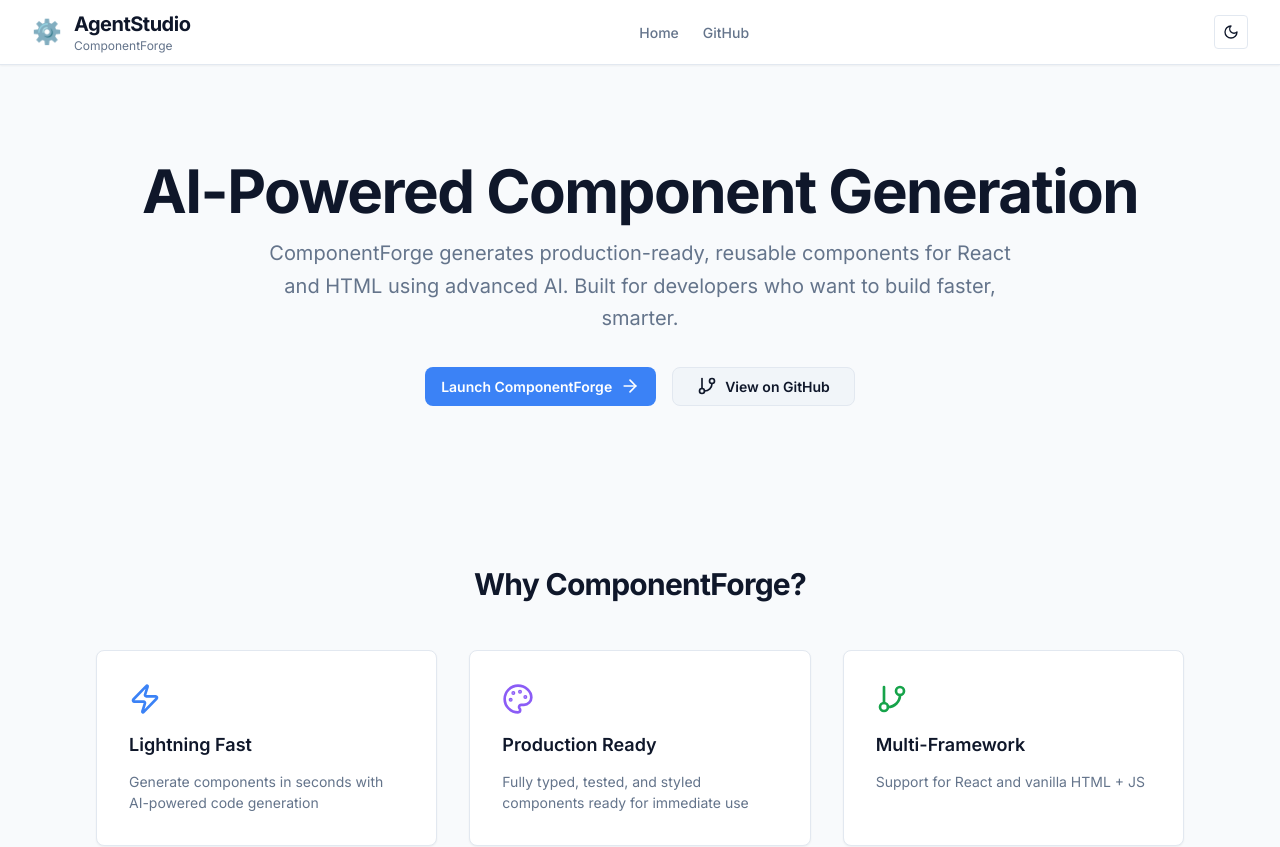
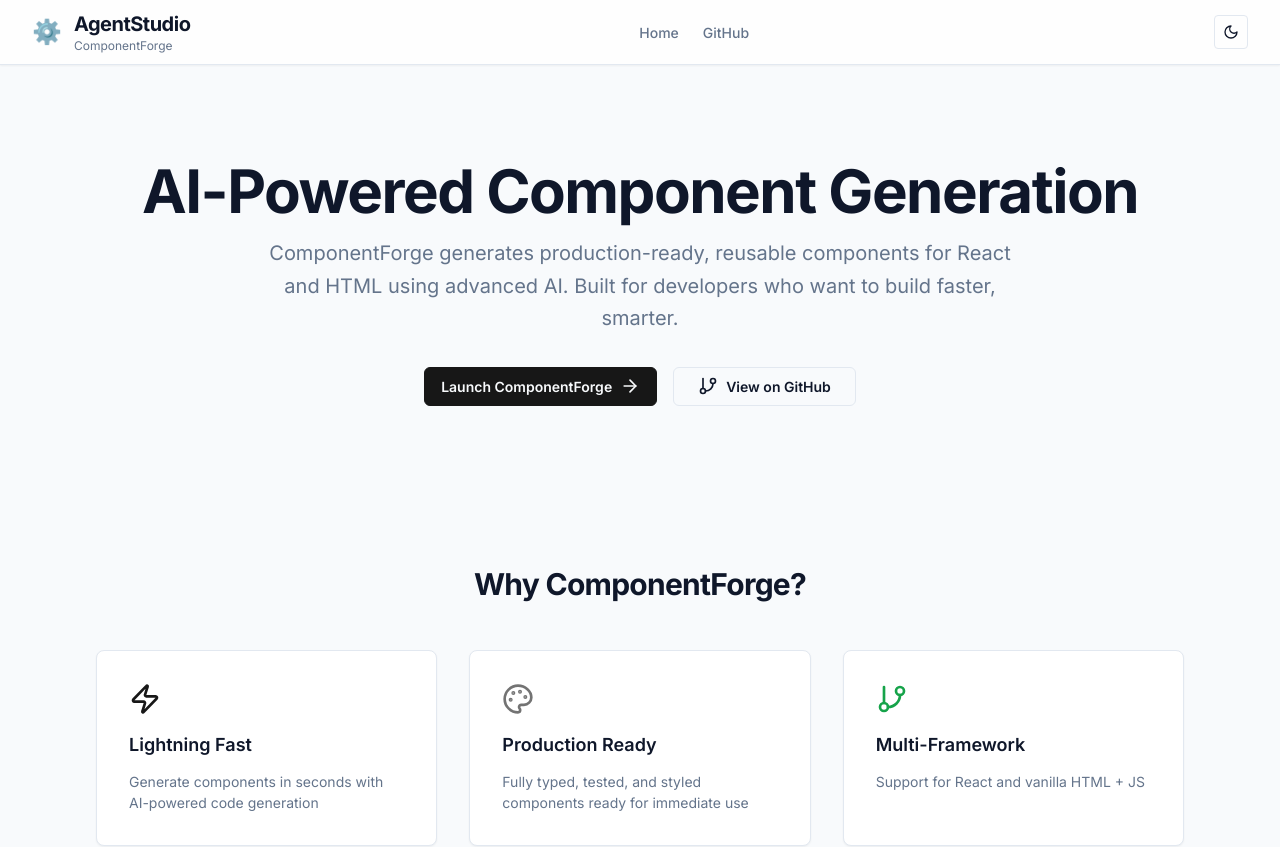
Before and after one commit to sumit-ingole/agent-studio, a Next.js app in the folder apps/component-forge/: page / in a window 1280 px wide. Shown: the top 847 px of the page. Built offline with nearby package versions, Linux system fonts and the light colour scheme.

Commit message:
fixing light/dark theme background issue

```diff
--- a/apps/component-forge/app/globals.css
+++ b/apps/component-forge/app/globals.css
@@ -8,9 +8,11 @@
   --font-inter: 'Inter', sans-serif;
   --font-fira-code: 'Fira Code', monospace;
   /* Design tokens (light mode) */
-  --color-primary: #3b82f6;
-  --color-secondary: #8b5cf6;
-  --color-accent: #ec4899;
+  --color-primary: #171717;
+  --color-primary-hover: #373737;
+  --color-primary-soft: #f0f0f0;
+  --color-secondary: #737373;
+  --color-accent: #525252;
   --color-bg: #f8fafc;
   --color-surface: #ffffff;
   --color-panel: #f1f5f9;
@@ -30,12 +32,15 @@
 
 /* Dark mode token overrides */
 html.dark {
+  --color-primary: #f5f5f5;
+  --color-primary-hover: #d4d4d4;
+  --color-primary-soft: #262626;
   --color-bg: #020617;
   --color-surface: #0b1220;
   --color-panel: #071022;
   --color-text: #e6eef8;
   --color-muted: #94a3b8;
-  --color-border: #1f2937;
+  --color-border: #2f2f2f;
   --color-success: #22c55e;
   --color-error: #f87171;
 }
@@ -130,10 +135,10 @@ html.dark {
   }
 
   .header-bg {
-    background-color: rgba(255, 255, 255, 0.95);
+    background-color: color-mix(in srgb, var(--color-surface) 94%, var(--color-primary-soft));
   }
   html.dark .header-bg {
-    background-color: rgba(11, 18, 32, 0.95);
+    background-color: color-mix(in srgb, var(--color-surface) 94%, var(--color-primary-soft));
   }
 
   .panel-border {
@@ -156,6 +161,12 @@ html.dark {
     @apply transition-colors duration-200;
   }
 
+  input,
+  select,
+  textarea {
+    accent-color: var(--color-primary);
+  }
+
   code {
     @apply font-mono text-sm;
   }
@@ -163,22 +174,39 @@ html.dark {
 
 @layer components {
   .btn-primary {
-    @apply px-4 py-2 text-white rounded-lg disabled:opacity-50 disabled:cursor-not-allowed font-semibold transition-colors inline-flex items-center justify-center;
+    @apply px-4 py-2 rounded-md disabled:opacity-50 disabled:cursor-not-allowed font-semibold transition-colors inline-flex items-center justify-center;
     background-color: var(--color-primary);
-    min-width: 140px;
+    color: var(--color-bg);
+    border: 1px solid var(--color-primary);
+    border-radius: 6px;
+  }
+
+  .btn-primary:hover:not(:disabled) {
+    background-color: var(--color-primary-hover);
   }
 
   .btn-secondary {
-    @apply px-6 py-2 rounded-lg disabled:opacity-50 disabled:cursor-not-allowed font-semibold transition-colors;
-    background-color: var(--color-panel);
+    @apply px-6 py-2 rounded-md disabled:opacity-50 disabled:cursor-not-allowed font-semibold transition-colors inline-flex items-center justify-center;
+    background-color: transparent;
     color: var(--color-text);
     border: 1px solid var(--color-border);
+    border-radius: 6px;
+  }
+
+  .btn-secondary:hover:not(:disabled) {
+    background-color: var(--color-primary-soft);
+    border-color: var(--color-text);
   }
 
   .btn-ghost {
-    @apply px-4 py-2 rounded-lg transition-colors;
+    @apply px-4 py-2 rounded-md transition-colors inline-flex items-center justify-center;
     color: var(--color-text);
     background-color: transparent;
+    border-radius: 6px;
+  }
+
+  .btn-ghost:hover {
+    background-color: var(--color-primary-soft);
   }
 
   .card {
@@ -188,15 +216,22 @@ html.dark {
   }
 
   .input-base {
-    @apply w-full px-4 py-2 rounded-lg focus:outline-none focus:ring-2 focus:ring-blue-500 focus:border-transparent;
+    @apply w-full px-4 py-2 rounded-md focus:outline-none focus:ring-2 focus:border-transparent;
     background-color: var(--color-surface);
     color: var(--color-text);
     border: 1px solid var(--color-border);
     placeholder-color: var(--color-muted);
+    accent-color: var(--color-primary);
+  }
+
+  .input-base:focus,
+  .textarea-base:focus {
+    box-shadow: 0 0 0 3px color-mix(in srgb, var(--color-text) 16%, transparent);
+    border-color: var(--color-text);
   }
 
   .textarea-base {
-    @apply w-full px-4 py-3 rounded-lg focus:outline-none focus:ring-2 focus:ring-blue-500 focus:border-transparent font-mono text-sm resize-none;
+    @apply w-full px-4 py-3 rounded-md focus:outline-none focus:border-transparent font-mono text-sm resize-none;
     background-color: var(--color-surface);
     color: var(--color-text);
     border: 1px solid var(--color-border);
@@ -267,12 +302,12 @@ html.dark {
 }
 
 .dark .btn-secondary {
-  background-color: var(--color-panel);
+  background-color: transparent;
   color: var(--color-text);
 }
 
 .dark .btn-secondary:hover {
-  background-color: rgba(255, 255, 255, 0.03);
+  background-color: var(--color-primary-soft);
 }
 
 /* Syntax Highlighting for code preview */
```
